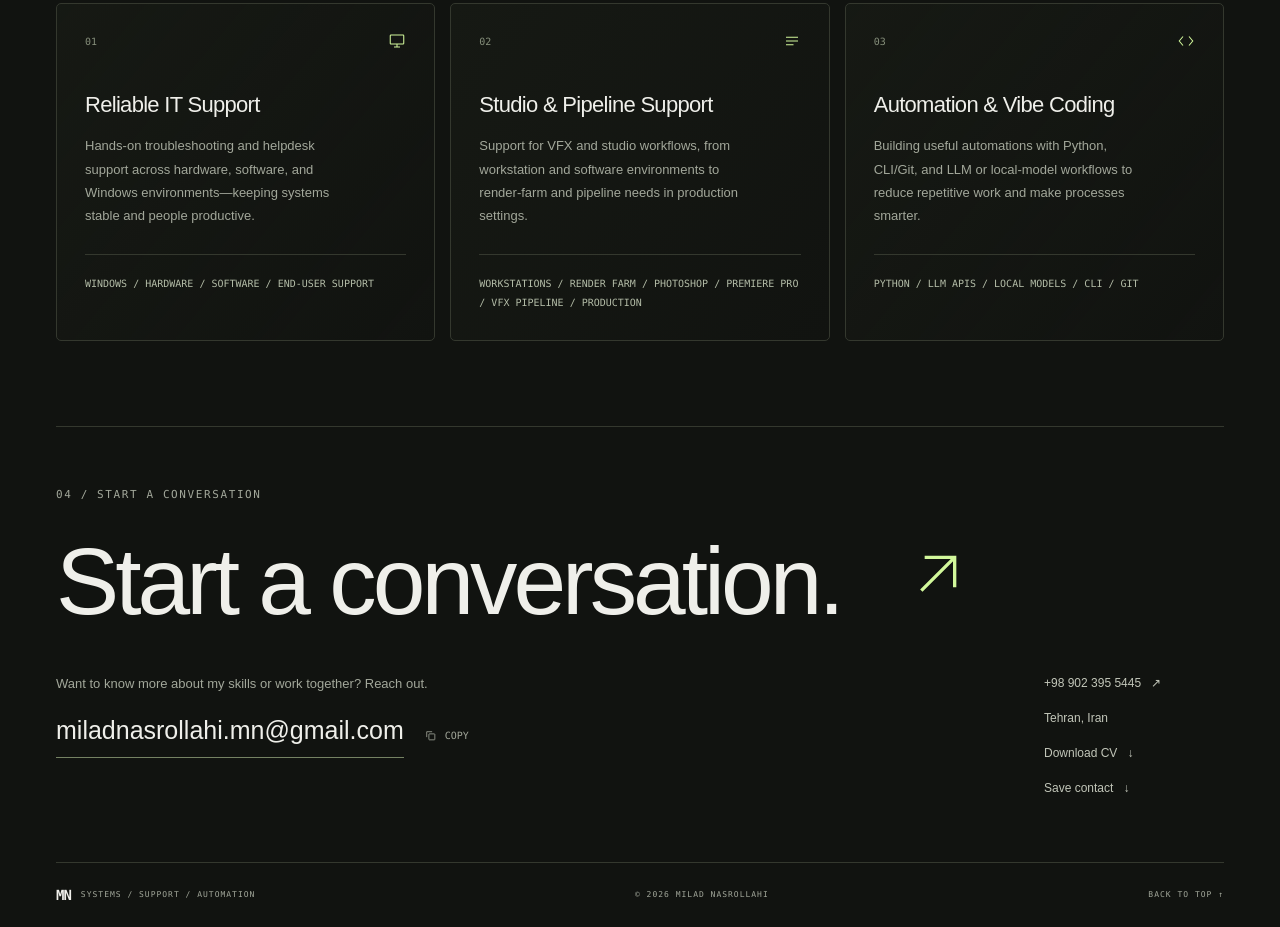
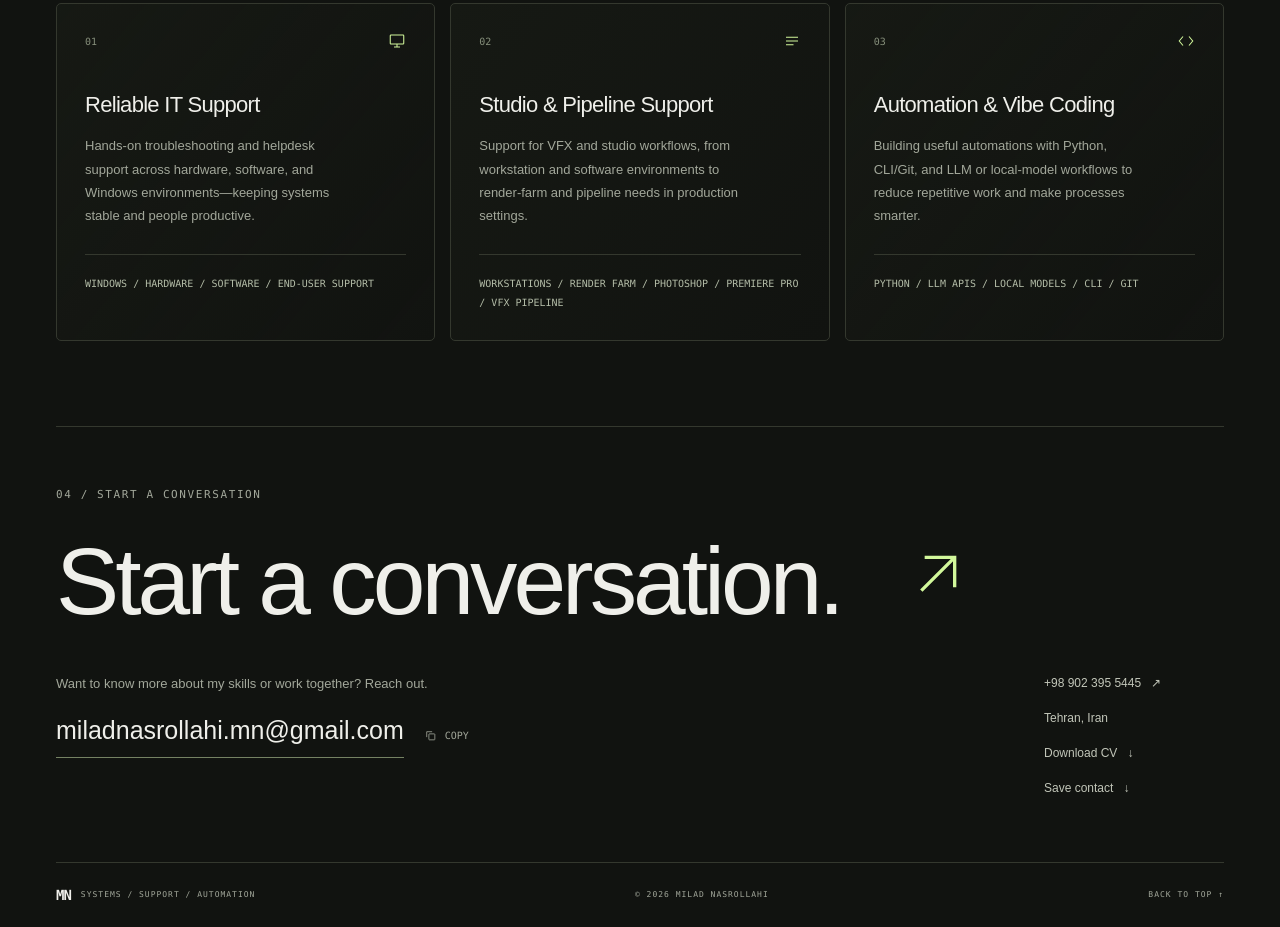
Before and after one commit to mylad01/resume, a plain HTML site: page index.html in a window 1280 px wide. Shown: the part 3139-4066 px from the top of the page. Drawn offline with Linux system fonts and the light colour scheme.

Commit message:
Even out the practice cards' tool lists
The studio list carried a fifth item that wrapped it onto a third line at narrow desktop widths, leaving that card's text closer to its border. Dropping the vaguest item and holding every tool block to two lines keeps the three cards aligned at any width, however their text happens to wrap.

🤖 Generated with Codebuff
Co-Authored-By: Codebuff <noreply@codebuff.com>

```diff
--- a/css/style.css
+++ b/css/style.css
@@ -625,6 +625,7 @@ h2 {
 .tool-list {
   margin-top: 26px;
   padding-top: 19px;
+  min-height: calc(3.8em + 20px); /* two lines, plus the 19px padding and 1px rule (border-box) */
   border-top: 1px solid var(--line);
   font-family: var(--font-mono);
   font-size: 10px;
--- a/index.html
+++ b/index.html
@@ -284,7 +284,7 @@
           </div>
           <h3>Studio &amp; Pipeline Support</h3>
           <p>Support for VFX and studio workflows, from workstation and software environments to render-farm and pipeline needs in production settings.</p>
-          <p class="tool-list">WORKSTATIONS / RENDER FARM / PHOTOSHOP / PREMIERE PRO / VFX PIPELINE / PRODUCTION</p>
+          <p class="tool-list">WORKSTATIONS / RENDER FARM / PHOTOSHOP / PREMIERE PRO / VFX PIPELINE</p>
         </article>
 
         <article class="practice-card">
```
Also changed, not shown: 1 other file.
